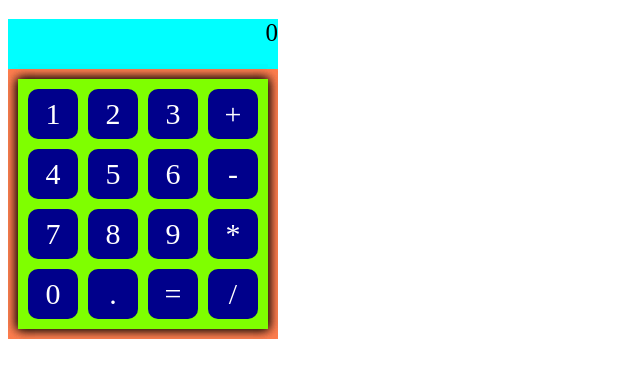
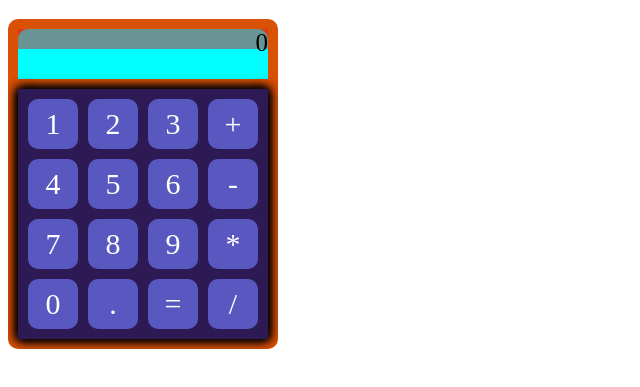
Before and after one commit to CrisDaniel/Calculator_JS-Html-Css, a plain HTML site: page index.html in a window 1280 px wide. Shown: the part 61-448 px from the top of the page, without its empty margins (0-640 px from the left). Drawn offline with Linux system fonts and the light colour scheme.

Commit message:
actualizacion 1

```diff
--- a/Css/style.css
+++ b/Css/style.css
@@ -1,12 +1,13 @@
 .contenedor{
     width: min-content;
     height: min-content;
-    background-color: coral;
+    background-color: rgb(217, 80, 7);
     overflow: hidden;
+    border-radius: 10px;
 }
 
 .botones{
-    background-color: chartreuse;
+    background-color: rgb(45, 26, 85);
     padding: 10px;
     width: fit-content;
     margin: 10px;
@@ -14,15 +15,15 @@
     grid-template-columns: repeat(4, 50px);
     grid-gap: 10px;
     overflow: hidden;
-    box-shadow: 0 0 10px rgba(0,0,0,0.5),
-                0 0 10px rgba(0,0,0,0.5),
-                0 0 10px rgba(0,0,0,0.5),
-                0 0 10px rgba(0,0,0,0.5);
+    box-shadow: 0 0 10px rgba(0,0,0,0.9),
+                0 0 10px rgba(0,0,0,0.9),
+                0 0 10px rgba(0,0,0,0.9),
+                0 0 10px rgba(0,0,0,0.9);
 }
 
 .numero{
     box-sizing: border-box;
-    background-color: darkblue;
+    background-color: rgb(88, 88, 192);
     width: 50px;
     height: 50px;
     border: none;
@@ -45,7 +46,16 @@
 
 .espacioText{
     background-color: aqua;
+    height: 50px;
+    margin: 10px;
+    border-radius: 10px 10px 0 0;
+}
+
+.text{
+    background-color: rgba(223, 31, 31, 0.475);
+    border-color: rgb(26, 14, 14) 1px solid;
     font-size: 25px;
     text-align: right;
-    height: 50px;
+    color: rgb(0, 0, 0);
+    height: 20px;
 }
--- a/Js/app.js
+++ b/Js/app.js
@@ -1,8 +1,11 @@
 function agregar(idNumero) {
-    console.log("Hola");
-    let numero = document.getElementById(idNumero).innerHTML;
+    let numero = idNumero.innerHTML;
+    let mostrarNumero = document.getElementById("mostrar");
     console.log(numero);
-    console.log("Holaaaaaa");
-    document.getElementById("mostrar").innerHTML = numero.innerHTML;
 
+    if(isNaN){
+        mostrarNumero.innerHTML += numero;
+    }else {
+        mostrarNumero.innerHTML += numero ;
+    }
 }
--- a/index.html
+++ b/index.html
@@ -11,24 +11,26 @@
 <body>
     <h1>Calculadora Estandar</h1>
     <div class="contenedor">
-        <div class="espacioText" id="mostrar">0</div>
+        <div class="espacioText">
+            <div class="text" id="mostrar">0</div>
+        </div>
         <div class="botones">
-            <div class="numero" id="num" onclick="agregar(num)">1</div>
-            <div class="numero">2</div>
-            <div class="numero">3</div>
-            <div class="numero">+</div>
-            <div class="numero">4</div>
-            <div class="numero">5</div>
-            <div class="numero">6</div>
-            <div class="numero">-</div>
-            <div class="numero">7</div>
-            <div class="numero">8</div>
-            <div class="numero">9</div>
-            <div class="numero">*</div>
-            <div class="numero">0</div>
-            <div class="numero">.</div>
-            <div class="numero">=</div>
-            <div class="numero">/</div>
+            <div class="numero" id="one" onclick="agregar(one)">1</div>
+            <div class="numero" id="two" onclick="agregar(two)">2</div>
+            <div class="numero" id="three" onclick="agregar(three)">3</div>
+            <div class="numero" id="plus" onclick="agregar(plus)">+</div>
+            <div class="numero" id="four" onclick="agregar(four)">4</div>
+            <div class="numero" id="five" onclick="agregar(five)">5</div>
+            <div class="numero" id="six" onclick="agregar(six)">6</div>
+            <div class="numero" id="minus" onclick="agregar(minus)">-</div>
+            <div class="numero" id="seven" onclick="agregar(seven)">7</div>
+            <div class="numero" id="eight" onclick="agregar(eight)">8</div>
+            <div class="numero" id="nine" onclick="agregar(nine)">9</div>
+            <div class="numero" id="multiply" onclick="agregar(multiply)">*</div>
+            <div class="numero" id="zero" onclick="agregar(zero)">0</div>
+            <div class="numero" id="point" onclick="agregar(point)">.</div>
+            <div class="numero" id="equal" onclick="agregar(equal)">=</div>
+            <div class="numero" id="divided" onclick="agregar(divided)">/</div>
         </div>
     </div>
 </body>
```
